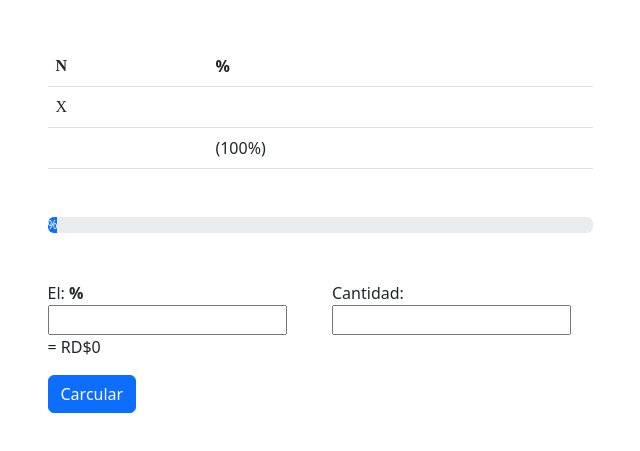
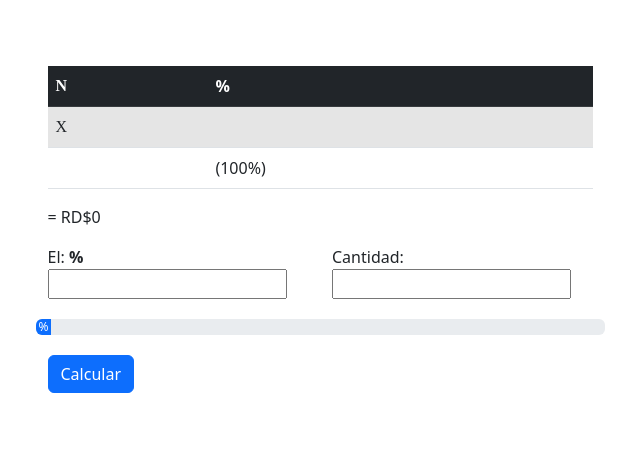
Before and after one commit to jdc0092/calculator-for-percent, a React (Create React App) app: page / in a window 1280 px wide. Shown: the part 171-622 px from the top of the page, without its empty margins (320-960 px from the left). Built offline with nearby package versions, Linux system fonts and the light colour scheme.

Commit message:
Change in the button

```diff
--- a/src/components/ButtonResult/ButtonResult.jsx
+++ b/src/components/ButtonResult/ButtonResult.jsx
@@ -4,7 +4,7 @@ import React from "react";
 function ButtonResult(props) {
     return (
         <div>
-            <button className="btn btn-primary" onClick={props.ButtonR}>Carcular</button>
+            <button className="btn btn-primary" onClick={props.ButtonR}>Calcular</button>
         </div>
     )
 
--- a/src/components/ComponentsOperations/Operations.jsx
+++ b/src/components/ComponentsOperations/Operations.jsx
@@ -10,13 +10,13 @@ function Operations(props) {
         <div>
             <table className="table">
                 <thead>
-                    <tr>
+                    <tr className='table-dark'>
                         <th scope="col" className='mjx-char MJXc-TeX-math-I'>N</th>
                         <th scope="col">%</th>
                     </tr>
                 </thead>
                 <tbody>
-                    <tr>
+                    <tr className='table-active'>
                         <td className="mjx-char MJXc-TeX-math-I">X</td>
                         <td>{props.percent}</td>
                     </tr>
--- a/src/components/ComponetBarraPercent/BarraPercent.jsx
+++ b/src/components/ComponetBarraPercent/BarraPercent.jsx
@@ -9,7 +9,7 @@ function BarraPercent(props) {
     }
 
     return (
-        <div className="progress mt-5 mb-5">
+        <div className="progress mb-5">
             <div className="progress-bar progress-barra" style={percent}
             role="progressbar" aria-valuenow={props.percent} aria-valuemin="0"
             aria-valuemax={props.numPercent}>{props.percent + "%"}</div>
--- a/src/components/app/App.js
+++ b/src/components/app/App.js
@@ -37,9 +37,8 @@ function App() {
           numPercent={numPercent}
           num={num}
         />
-            <BarraPercent
-              percent={persent}
-              numPercent={numPercent}
+            <InputResult
+              Result={Result}
             />
 
         <div className='row'>
@@ -53,9 +52,10 @@ function App() {
               number={number}
             />
           </div>
-          <InputResult
-            Result={Result}
-          />
+            <BarraPercent
+              percent={persent}
+              numPercent={numPercent}
+            />
           <ButtonResult
             ButtonR={ButtonR}
           />
--- a/src/components/css/App.css
+++ b/src/components/css/App.css
@@ -1,13 +1,15 @@
-
 
 .MJXc-TeX-math-I {
-        font-family: MJXc-TeX-math-I,MJXc-TeX-math-Ix,MJXc-TeX-math-Iw;
-    }
+    font-family: MJXc-TeX-math-I, MJXc-TeX-math-Ix, MJXc-TeX-math-Iw;
+}
 
-    .contInfo {
-        width: 545px;
-    }
+.contInfo {
+    width: 545px;
+}
 
+.progress-bar {
+    padding: 0px 3px;
+}
 
 
 .ContApp {
@@ -16,3 +18,9 @@
     align-items: center;
     height: 100vh;
 }
+
+.progress {
+    padding: 0;
+    margin:  20px 0px !important;
+    ;
+}
```
Also changed, not shown: 1 other file (tests, documents, lock files or other folders).
